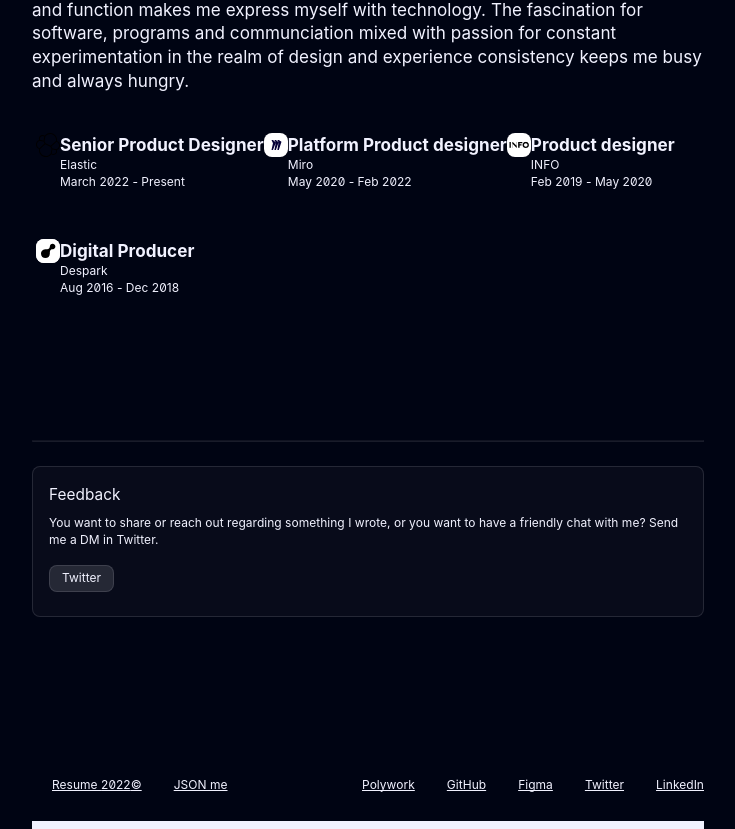
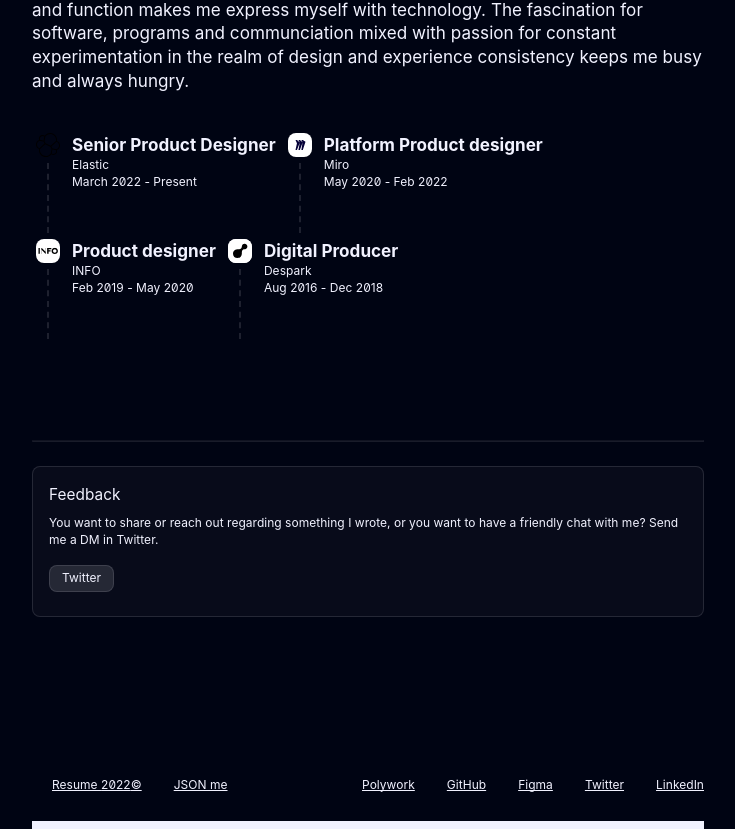
Before and after one commit to boriskirov/boris-kirov-portfolio, a Next.js app: page /about in a window 1280 px wide. Shown: the part 895-1724 px from the top of the page, without its empty margins (272-1007 px from the left). Built offline with nearby package versions, Linux system fonts and the light colour scheme.

Commit message:
initial timeline

```diff
--- a/styles/styles.css
+++ b/styles/styles.css
@@ -541,7 +541,7 @@
   align-items: flex-start;
 }
 
-li::before .timeline-item {
+.timeline-item::before {
   position: absolute;
   bottom: calc(100% - 100px);
   left: 11px;
@@ -551,7 +551,7 @@
   content: "";
 }
 
-.timline-info {
+.timeline-info {
   padding: 0 var(--space-medium);
 }
 
```
